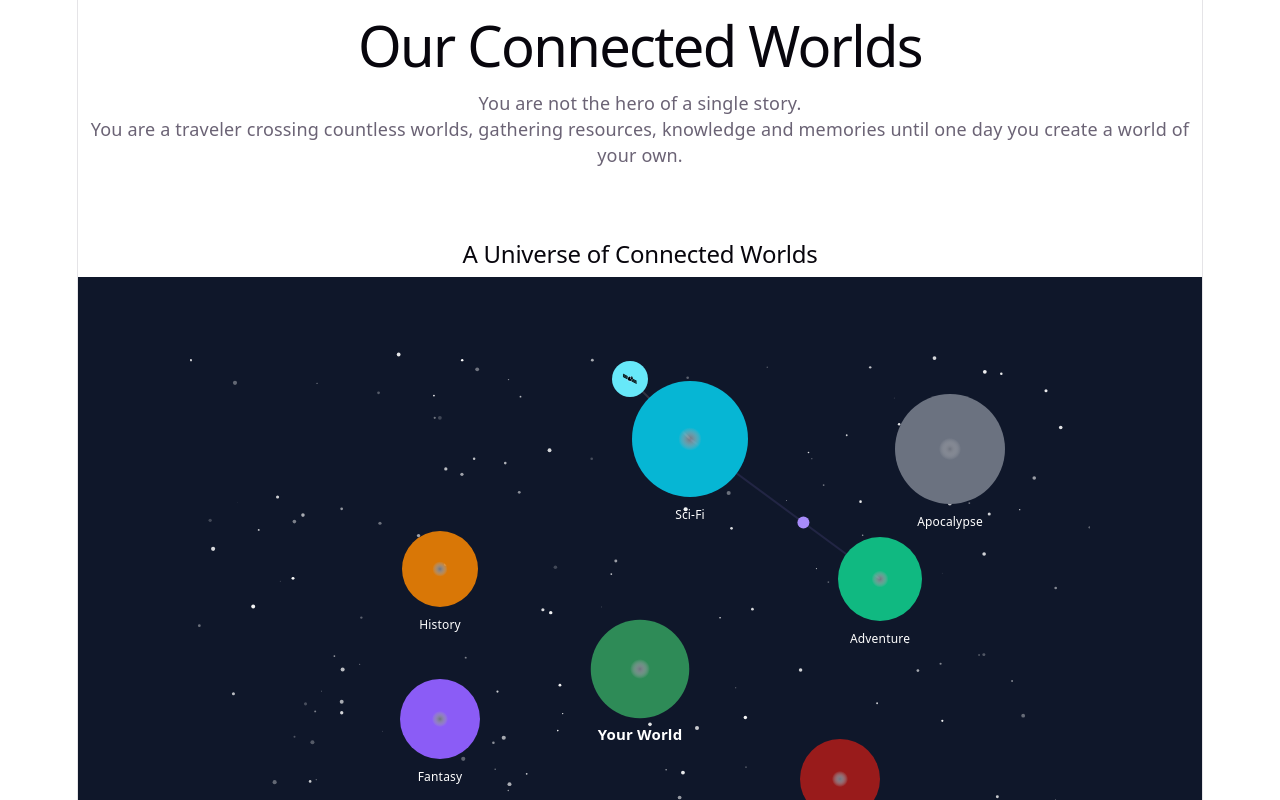
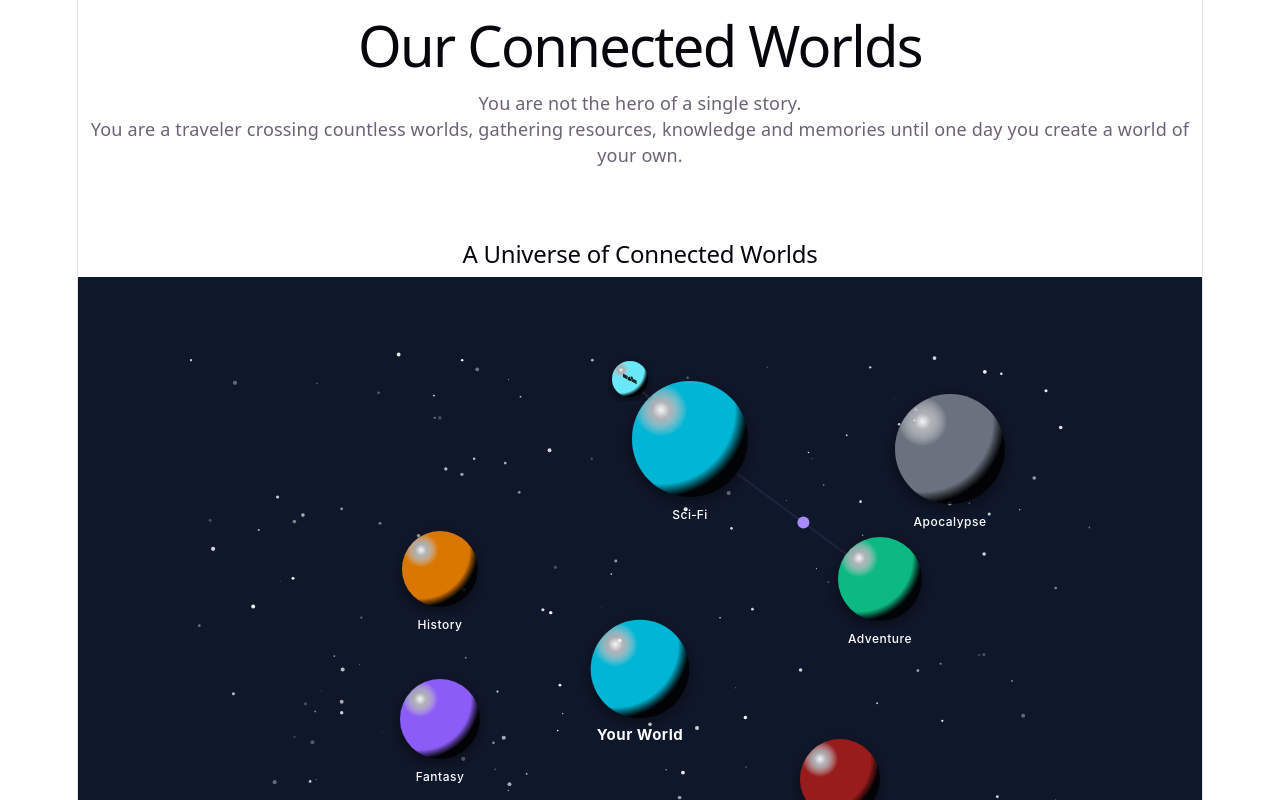
Before and after one commit to crowlas/our-connected-worlds, a React (Vite) app in the folder website/: page / in a window 1280 px wide. Shown: the top 800 px of the page. Built offline with nearby package versions, Linux system fonts and the light colour scheme.

Commit message:
concept image v2

```diff
--- a/website/src/components/WorldUniverse.tsx
+++ b/website/src/components/WorldUniverse.tsx
@@ -2,6 +2,17 @@ import { useEffect, useMemo, useState } from "react";
 
 const BASE_HOME_RADIUS = 45;
 const TRAVEL_SPEED = 0.012;
+
+const homeColors = [
+  "#2E8B57", // nature
+  "#3B82F6", // technology
+  "#8B5CF6", // magic
+  "#EC4899", // cute
+  "#D97706", // historical
+  "#991B1B", // horror
+  "#06B6D4", // sci-fi
+  "#10B981", // adventure
+];
 
 type World = {
   x: number;
@@ -19,7 +30,7 @@ const worlds: Record<string, World> = {
     y: 320,
     radius: BASE_HOME_RADIUS,
     label: "Your World",
-    color: "#2E8B57",
+    color: homeColors[0],
   },
 
   fantasy: {
@@ -186,6 +197,8 @@ export default function WorldUniverse() {
 
   const [homeRadius, setHomeRadius] = useState(BASE_HOME_RADIUS);
 
+  const [homeColor, setHomeColor] = useState(homeColors[0]);
+
   const stars = useMemo(
     () =>
       Array.from({ length: 200 }, (_, index) => ({
@@ -229,6 +242,14 @@ export default function WorldUniverse() {
     return () => clearInterval(interval);
   }, []);
 
+  useEffect(() => {
+    const interval = setInterval(() => {
+      setHomeColor(homeColors[Math.floor(Math.random() * homeColors.length)]);
+    }, 1500);
+
+    return () => clearInterval(interval);
+  }, []);
+
   return (
     <section
       style={{
@@ -240,13 +261,39 @@ export default function WorldUniverse() {
     >
       <svg width={900} height={650}>
         <defs>
-          {Object.entries(worlds).map(([key, world]) => (
-            <radialGradient key={key} id={`planet-${key}`}>
-              <stop offset="0%" stopColor="white" stopOpacity="0.4" />
-              <stop offset="20%" stopColor={world.color} />
-              <stop offset="100%" stopColor={world.color} />
-            </radialGradient>
-          ))}
+          <filter id="planetShadow">
+            <feDropShadow
+              dx="0"
+              dy="5"
+              stdDeviation="8"
+              floodColor="#000000"
+              floodOpacity="0.5"
+            />
+          </filter>
+
+          {Object.entries(worlds).map(([key, world]) => {
+            const color = key === "home" ? homeColor : world.color;
+
+            return (
+              <radialGradient
+                key={key}
+                id={`planet-${key}`}
+                cx="25%"
+                cy="25%"
+                r="75%"
+              >
+                <stop offset="0%" stopColor="#FFFFFF" stopOpacity="0.95" />
+
+                <stop offset="10%" stopColor="#FFFFFF" stopOpacity="0.6" />
+
+                <stop offset="30%" stopColor={color} />
+
+                <stop offset="85%" stopColor={color} />
+
+                <stop offset="100%" stopColor="#000000" stopOpacity="0.8" />
+              </radialGradient>
+            );
+          })}
         </defs>
 
         {stars.map((star) => (
@@ -277,7 +324,7 @@ export default function WorldUniverse() {
                 y2={to.y}
                 stroke={traveler.color}
                 strokeWidth={2}
-                opacity={0.12}
+                opacity={0.1}
               />
 
               <circle cx={x} cy={y} r={6} fill={traveler.color} />
@@ -292,6 +339,7 @@ export default function WorldUniverse() {
             world={{
               ...world,
               radius: key === "home" ? homeRadius : world.radius,
+              color: key === "home" ? homeColor : world.color,
             }}
             central={key === "home"}
           />
@@ -315,6 +363,7 @@ function WorldPlanet({ id, world, central = false }: WorldPlanetProps) {
         cy={world.y}
         r={world.radius}
         fill={`url(#planet-${id})`}
+        filter="url(#planetShadow)"
       />
 
       {world.satellite ? (
@@ -328,8 +377,10 @@ function WorldPlanet({ id, world, central = false }: WorldPlanetProps) {
           fill="white"
           textAnchor="middle"
           style={{
+            fontFamily: "Inter, system-ui, sans-serif",
             fontSize: central ? "15px" : "12px",
-            fontWeight: central ? "bold" : "normal",
+            fontWeight: central ? 700 : 500,
+            letterSpacing: "0.5px",
             userSelect: "none",
           }}
         >
```
